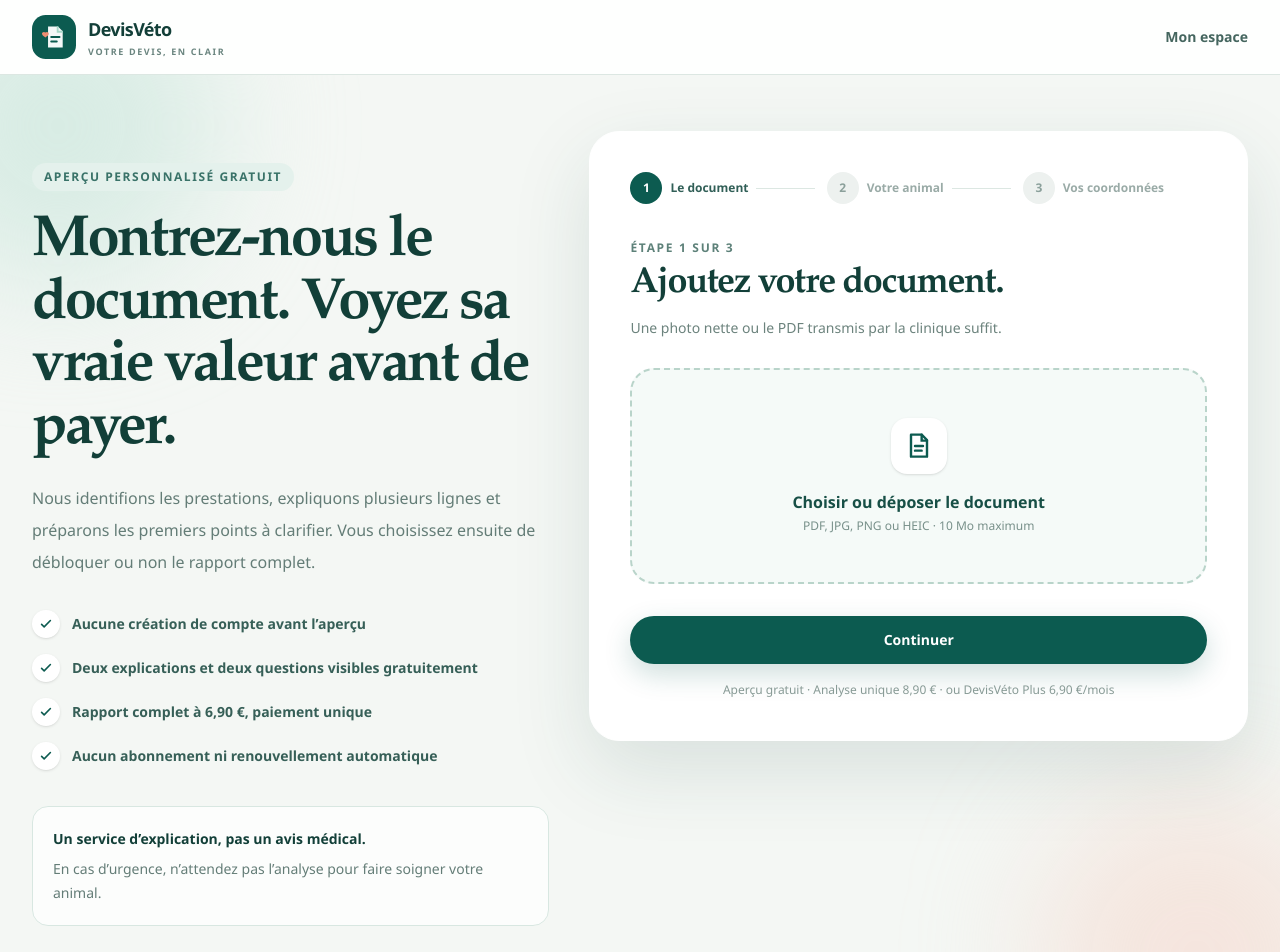
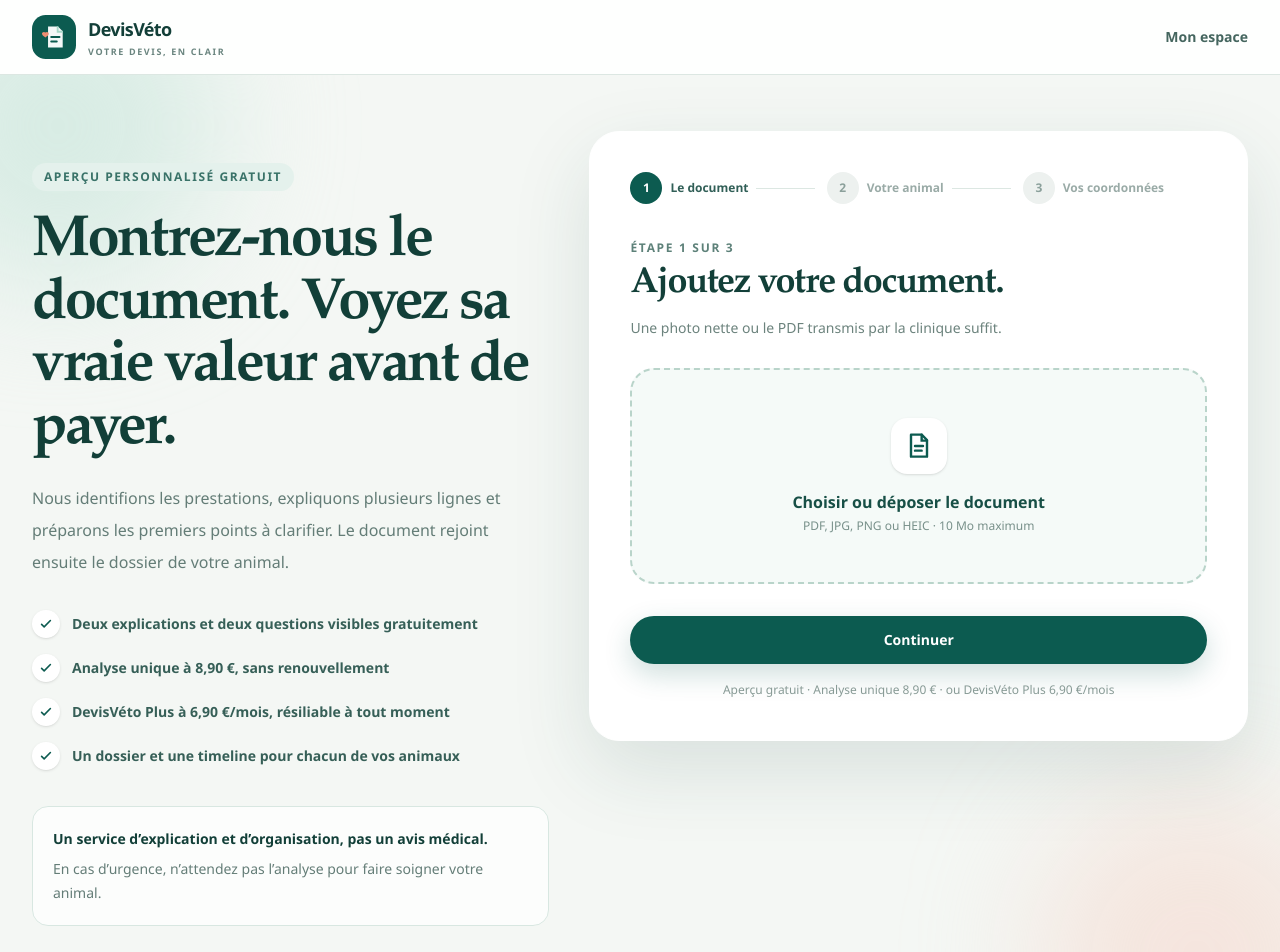
Before and after one commit to Noskarant/DevisV-to, a Next.js app: page /analyser in a window 1280 px wide. Shown: the top 952 px of the page. Built offline with nearby package versions, Linux system fonts and the light colour scheme.

Commit message:
Préremplit l’analyse depuis le dossier animal

```diff
--- a/src/app/analyser/page.tsx
+++ b/src/app/analyser/page.tsx
@@ -1,4 +1,5 @@
 import Link from "next/link";
+import { createClient } from "@/lib/supabase/server";
 import { PublicWizard } from "./public-wizard";
 
 function BrandMark() {
@@ -23,10 +24,40 @@
 
 export const metadata = {
   title: "Analyser gratuitement mon devis — DevisVéto",
-  description: "Envoyez votre document et découvrez un aperçu personnalisé avant de choisir le rapport complet.",
+  description: "Envoyez votre document et découvrez un aperçu personnalisé avant de choisir votre formule.",
 };
 
-export default function AnalyserPage() {
+export default async function AnalyserPage({
+  searchParams,
+}: {
+  searchParams: Promise<{ pet_id?: string }>;
+}) {
+  const { pet_id: petId } = await searchParams;
+  let initialPet: { id: string; name: string; species: "chien" | "chat" | "autre"; email?: string | null } | null = null;
+
+  if (petId) {
+    const supabase = await createClient();
+    const { data: { user } } = await supabase.auth.getUser();
+    if (user) {
+      const { data: pet } = await supabase
+        .from("pets")
+        .select("id, name, species")
+        .eq("id", petId)
+        .eq("user_id", user.id)
+        .is("archived_at", null)
+        .maybeSingle();
+
+      if (pet) {
+        initialPet = {
+          id: pet.id,
+          name: pet.name,
+          species: pet.species,
+          email: user.email,
+        };
+      }
+    }
+  }
+
   return (
     <main className="min-h-screen bg-[#f4f7f4] text-[#173b35]">
       <header className="border-b border-[#dce7e2] bg-white/95">
@@ -38,9 +69,7 @@
               <p className="mt-0.5 text-[9px] font-bold uppercase tracking-[0.18em] text-[#6a857f]">Votre devis, en clair</p>
             </div>
           </Link>
-          <Link href="/connexion" className="text-sm font-bold text-[#45665f] hover:text-[#0c5b50]">
-            Mon espace
-          </Link>
+          <Link href="/dashboard" className="text-sm font-bold text-[#45665f] hover:text-[#0c5b50]">Mon espace</Link>
         </div>
       </header>
 
@@ -50,40 +79,36 @@
 
         <div className="relative mx-auto grid max-w-7xl gap-10 lg:grid-cols-[0.88fr_1.12fr] lg:items-start">
           <aside className="pt-3 lg:sticky lg:top-10 lg:pt-8">
-            <div className="inline-flex rounded-full bg-[#e4f1ec] px-3 py-1.5 text-xs font-extrabold uppercase tracking-[0.13em] text-[#397268]">
-              Aperçu personnalisé gratuit
-            </div>
+            <div className="inline-flex rounded-full bg-[#e4f1ec] px-3 py-1.5 text-xs font-extrabold uppercase tracking-[0.13em] text-[#397268]">Aperçu personnalisé gratuit</div>
             <h1 className="mt-5 max-w-xl font-serif text-4xl font-semibold leading-[1.08] tracking-[-0.045em] text-[#123f38] sm:text-5xl lg:text-[58px]">
               Montrez-nous le document. Voyez sa vraie valeur avant de payer.
             </h1>
             <p className="mt-5 max-w-lg text-base leading-8 text-[#647d77]">
-              Nous identifions les prestations, expliquons plusieurs lignes et préparons les premiers points à clarifier. Vous choisissez ensuite de débloquer ou non le rapport complet.
+              Nous identifions les prestations, expliquons plusieurs lignes et préparons les premiers points à clarifier. Le document rejoint ensuite le dossier de votre animal.
             </p>
 
             <div className="mt-8 space-y-4">
               {[
-                "Aucune création de compte avant l’aperçu",
                 "Deux explications et deux questions visibles gratuitement",
-                "Rapport complet à 6,90 €, paiement unique",
-                "Aucun abonnement ni renouvellement automatique",
+                "Analyse unique à 8,90 €, sans renouvellement",
+                "DevisVéto Plus à 6,90 €/mois, résiliable à tout moment",
+                "Un dossier et une timeline pour chacun de vos animaux",
               ].map((item) => (
                 <div key={item} className="flex items-center gap-3 text-sm font-semibold text-[#365f57]">
-                  <span className="flex h-7 w-7 shrink-0 items-center justify-center rounded-full bg-white text-[#0c5b50] shadow-sm">
-                    <CheckIcon />
-                  </span>
+                  <span className="flex h-7 w-7 shrink-0 items-center justify-center rounded-full bg-white text-[#0c5b50] shadow-sm"><CheckIcon /></span>
                   {item}
                 </div>
               ))}
             </div>
 
             <div className="mt-9 rounded-2xl border border-[#d8e7e1] bg-white/75 p-5 text-sm leading-6 text-[#647d77]">
-              <p className="font-bold text-[#123f38]">Un service d’explication, pas un avis médical.</p>
+              <p className="font-bold text-[#123f38]">Un service d’explication et d’organisation, pas un avis médical.</p>
               <p className="mt-1.5">En cas d’urgence, n’attendez pas l’analyse pour faire soigner votre animal.</p>
             </div>
           </aside>
 
           <div className="rounded-[30px] border border-white bg-white p-5 shadow-[0_28px_80px_rgba(31,78,67,0.13)] sm:p-8 lg:p-10">
-            <PublicWizard />
+            <PublicWizard initialPet={initialPet} />
           </div>
         </div>
       </section>
```
